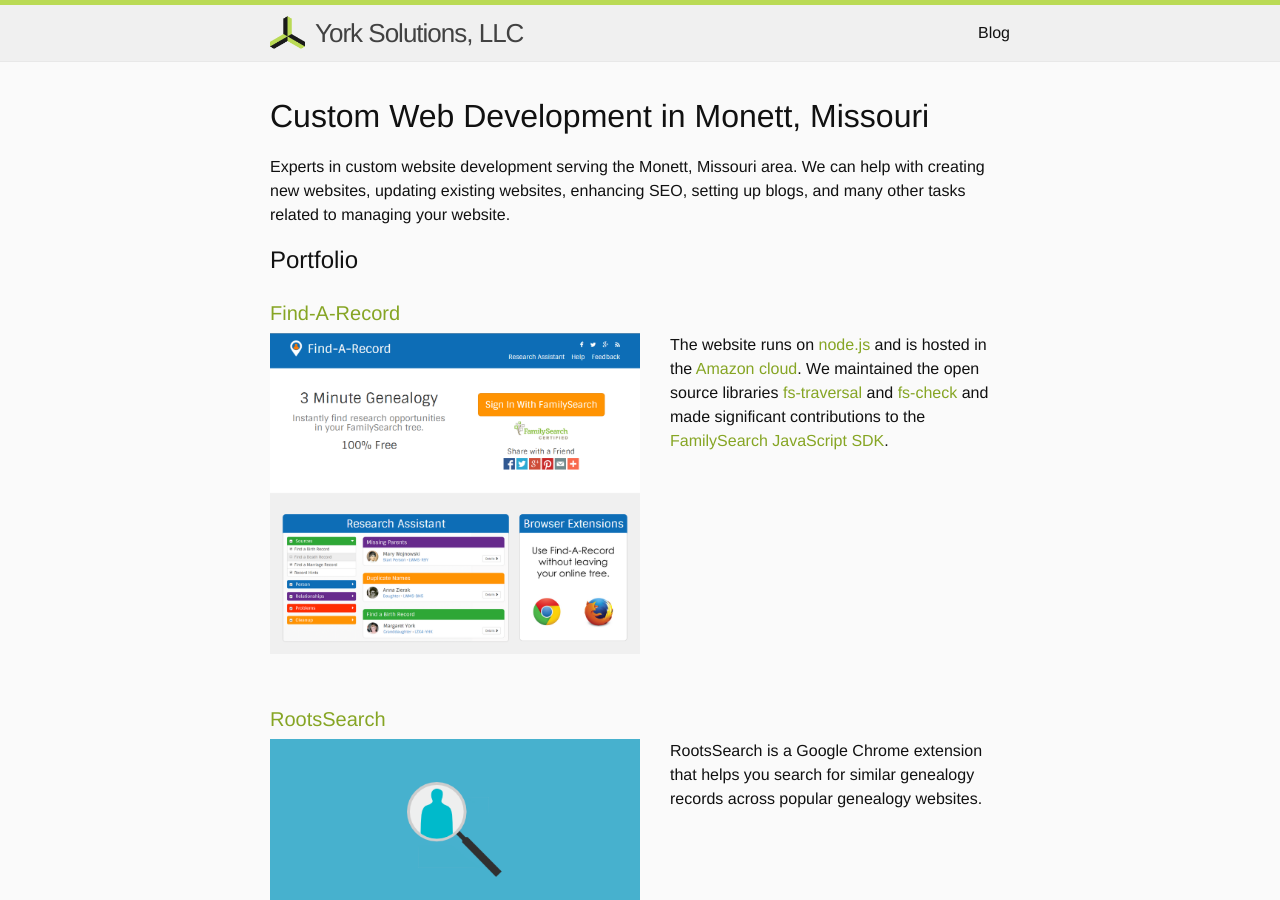
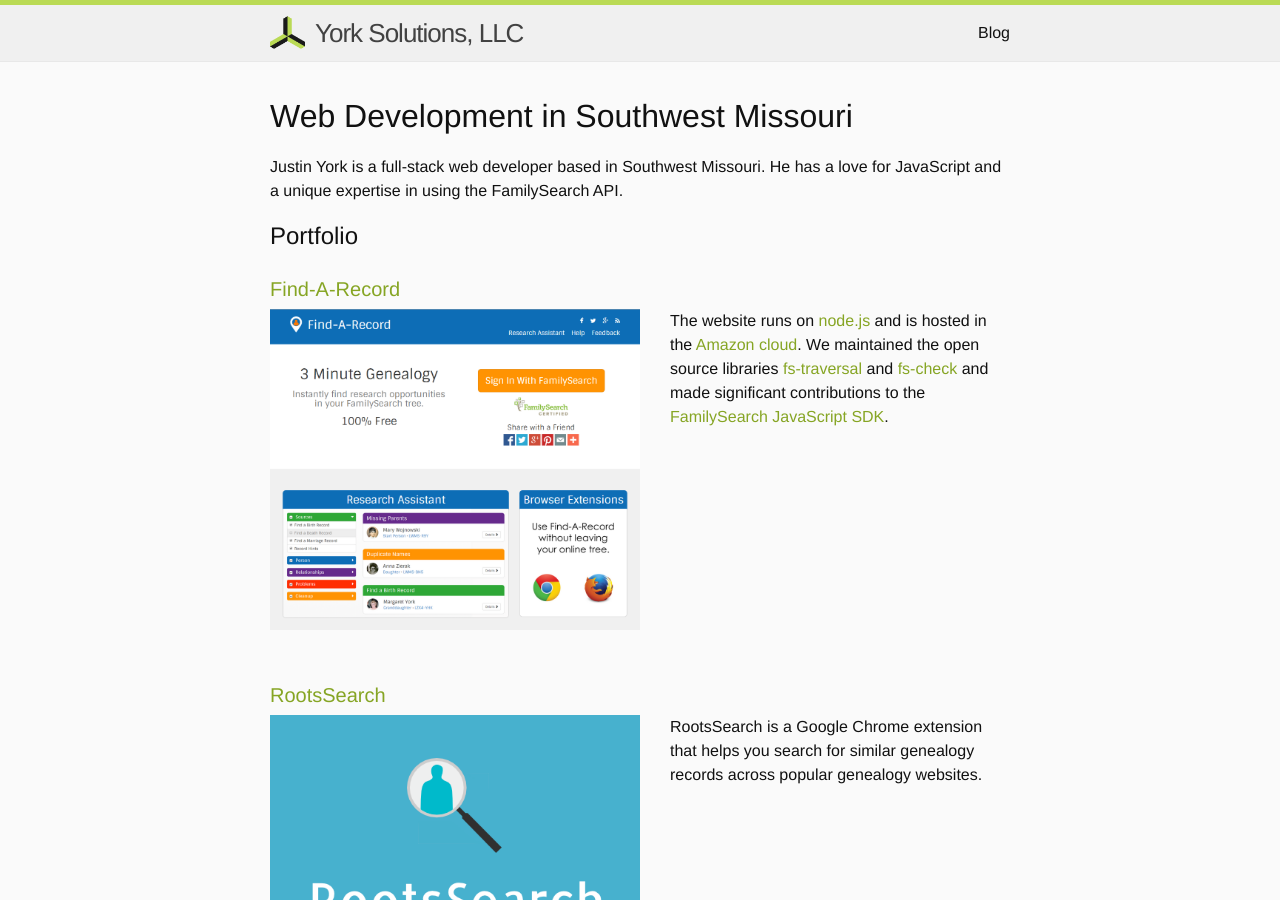
Before and after one commit to justincy/york-solutions.github.io, a Jekyll site: the page built from index.html, in a window 1280 px wide and 900 px high. Built offline with Jekyll 4.4.1, drawn with Linux system fonts in a browser that asks for light colours; some of the changed text lies outside the part shown.

Commit message:
update descriptions

```diff
--- a/_config.yml
+++ b/_config.yml
@@ -3,13 +3,13 @@
 subtitle: Website Development in Monett, Missouri
 email: justin@yorksolutions.io
 description: > # this means to ignore newlines until "baseurl:"
-  Experts in custom website development serving the Monett, Missouri area.
-  We can help with creating new websites, updating existing websites, enhancing SEO,
-  setting up blogs, and many other tasks related to managing your website.
+  Justin York is a full-stack web developer based in Southwest Missouri. He has a love for JavaScript and a unique expertise in using the FamilySearch API.
 baseurl: "" # the subpath of your site, e.g. /blog/
 url: "http://yorksolutions.io" # the base hostname & protocol for your site
 twitter_username:
-github_username:  'york-solutions'
+github_username:
+  - 'justincy'
+  - 'york-solutions'
 phone: '(417) 319-4160'
 
 markdown: kramdown
--- a/_includes/footer.html
+++ b/_includes/footer.html
@@ -14,17 +14,19 @@
       <div class="footer-col  footer-col-2">
         <ul class="social-media-list">
           {% if site.github_username %}
+          {% for username in site.github_username %}
           <li>
-            <a href="https://github.com/{{ site.github_username }}">
+            <a href="https://github.com/{{ username }}">
               <span class="icon  icon--github">
                 <svg viewBox="0 0 16 16">
                   <path fill="#828282" d="M7.999,0.431c-4.285,0-7.76,3.474-7.76,7.761 c0,3.428,2.223,6.337,5.307,7.363c0.388,0.071,0.53-0.168,0.53-0.374c0-0.184-0.007-0.672-0.01-1.32 c-2.159,0.469-2.614-1.04-2.614-1.04c-0.353-0.896-0.862-1.135-0.862-1.135c-0.705-0.481,0.053-0.472,0.053-0.472 c0.779,0.055,1.189,0.8,1.189,0.8c0.692,1.186,1.816,0.843,2.258,0.645c0.071-0.502,0.271-0.843,0.493-1.037 C4.86,11.425,3.049,10.76,3.049,7.786c0-0.847,0.302-1.54,0.799-2.082C3.768,5.507,3.501,4.718,3.924,3.65 c0,0,0.652-0.209,2.134,0.796C6.677,4.273,7.34,4.187,8,4.184c0.659,0.003,1.323,0.089,1.943,0.261 c1.482-1.004,2.132-0.796,2.132-0.796c0.423,1.068,0.157,1.857,0.077,2.054c0.497,0.542,0.798,1.235,0.798,2.082 c0,2.981-1.814,3.637-3.543,3.829c0.279,0.24,0.527,0.713,0.527,1.437c0,1.037-0.01,1.874-0.01,2.129 c0,0.208,0.14,0.449,0.534,0.373c3.081-1.028,5.302-3.935,5.302-7.362C15.76,3.906,12.285,0.431,7.999,0.431z"/>
                 </svg>
               </span>
 
-              <span class="username">{{ site.github_username }}</span>
+              <span class="username">{{ username }}</span>
             </a>
           </li>
+          {% endfor %}
           {% endif %}
 
           {% if site.twitter_username %}
--- a/index.html
+++ b/index.html
@@ -4,7 +4,7 @@
 
 <div class="home">
 
-  <h1>Custom Web Development in Monett, Missouri</h1>
+  <h1>Web Development in Southwest Missouri</h1>
 
   <p>{{site.description}}</p>
 
```
